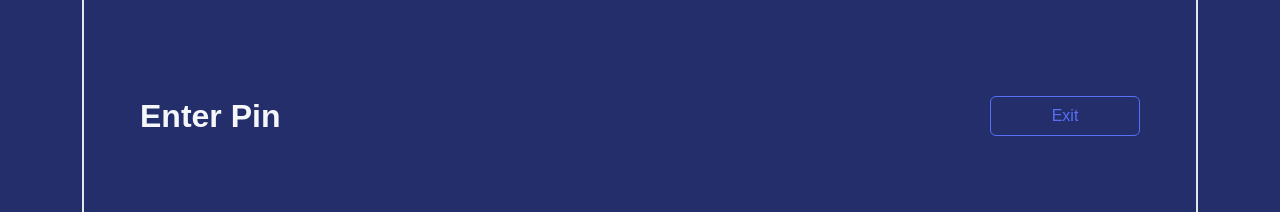
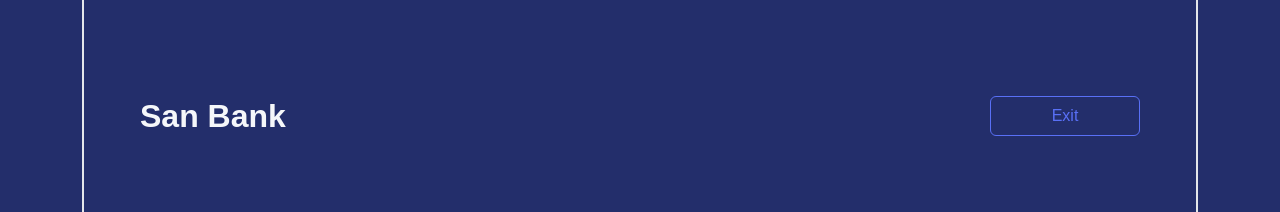
Before and after one commit to S-Nuttapong/Atm, a React (Vite) app: page / in a window 1280 px wide. Shown: the part 178-390 px from the top of the page. Built offline with nearby package versions, Linux system fonts and the light colour scheme.

Commit message:
feat: pretty transaction text

```diff
--- a/src/app/AtmLayout.tsx
+++ b/src/app/AtmLayout.tsx
@@ -18,8 +18,13 @@ export const AtmLayout: ComponentWithChildren = ({ children }) => (
     py={16}
   >
     <Stack w="full" spacing={20}>
-      <Flex w="full" justifyContent="space-between" alignItems="center">
-        <Heading variant="h1">Enter Pin</Heading>
+      <Flex
+        w="full"
+        justifyContent="space-between"
+        alignItems="center"
+        display={['none', 'flex', 'flex', 'flex']}
+      >
+        <Heading variant="h1">San Bank</Heading>
         <Button variant="outline" w="full" maxW={150}>
           Exit
         </Button>
--- a/src/entities/transaction/TransactionsMenu.tsx
+++ b/src/entities/transaction/TransactionsMenu.tsx
@@ -1,4 +1,5 @@
 import { Button, Grid } from '@shared/design-system'
+import { capitalizeBy } from '@shared/libs/fp'
 import { Transaction } from '@shared/types'
 import { useTransactionNavigation } from './transaction-navigation'
 
@@ -6,11 +7,19 @@ import { useTransactionNavigation } from './transaction-navigation'
 const gridStyle = ['1fr', '1fr 1fr']
 
 const transactions: Transaction[] = [
-  'EnterPin',
-  'MoneyTransfer',
-  'ViewBalance',
-  'WithdrawCash',
+  'Enter_Pin',
+  'Money_Transfer',
+  'View_Balance',
+  'Withdraw_Cash',
 ]
+const capitalizeWordsSeparatedByUnderScore = capitalizeBy('_', ' ')
+
+const transactionsMenuData = transactions.map(transaction => ({
+  title: capitalizeWordsSeparatedByUnderScore(transaction),
+  transaction,
+}))
+
+console.debug({ transactionsMenuData })
 
 export const TransactionsMenu = () => {
   const { navigate } = useTransactionNavigation()
@@ -23,14 +32,14 @@ export const TransactionsMenu = () => {
       gridTemplateColumns={gridStyle}
       gridGap={10}
     >
-      {transactions.map(transaction => (
+      {transactionsMenuData.map(data => (
         <Button
-          onClick={() => navigate(transaction)}
+          onClick={() => navigate(data.transaction)}
           variant="primary"
-          size="lg"
-          key={transaction}
+          size={'lg'}
+          key={data.title}
         >
-          {transaction}
+          {data.title}
         </Button>
       ))}
     </Grid>
--- /dev/null
+++ b/src/shared/libs/fp/capitalize.ts
@@ -0,0 +1 @@
+export const capitalize = (string: string) => string.toUpperCase()
--- /dev/null
+++ b/src/shared/libs/fp/captitalizeBy.ts
@@ -0,0 +1,8 @@
+
+import { capitalize } from "@shared/libs/fp/capitalize";
+import { joinBy } from "@shared/libs/fp/joinBy";
+import { splitBy } from "@shared/libs/fp/splitBy";
+import { map, pipe } from "remeda";
+
+export const capitalizeBy = (separator: string, joiner: string) => (string: string) =>
+    pipe(string, splitBy(separator), map(capitalize), joinBy(joiner))
--- a/src/shared/libs/fp/index.ts
+++ b/src/shared/libs/fp/index.ts
@@ -1 +1,5 @@
-export { first, isError, isString, last, pipe, sort, sortBy } from 'remeda';
+export { first, isError, isString, last, map, pipe, sort, sortBy } from 'remeda';
+export { capitalize } from "./capitalize";
+export { capitalizeBy } from "./captitalizeBy";
+export { joinBy } from "./joinBy";
+export { splitBy } from "./splitBy";
--- /dev/null
+++ b/src/shared/libs/fp/joinBy.ts
@@ -0,0 +1 @@
+export const joinBy = (by: string) => (stringList: string[]) => stringList.join(by)
--- /dev/null
+++ b/src/shared/libs/fp/splitBy.ts
@@ -0,0 +1 @@
+export const splitBy = (by: string) => (string: string) => string.split(by)
--- a/src/shared/react-query/index.ts
+++ b/src/shared/react-query/index.ts
@@ -1,7 +1,7 @@
 import { QueryClient, useQuery as tanstackUseQuery } from "@tanstack/react-query";
-
 export { QueryCache, QueryClient, QueryClientProvider, useMutation, useQueryClient } from "@tanstack/react-query";
 export type { UseMutationResult } from "@tanstack/react-query";
+export { ReactQueryDevtools } from '@tanstack/react-query-devtools';
 export { separateQueryOperationAndResult } from "./separateQueryOperationAndResult";
 
 /**
--- a/src/shared/types.ts
+++ b/src/shared/types.ts
@@ -3,7 +3,7 @@ import { FC, PropsWithChildren } from "react";
 
 export type ComponentWithChildren<P = unknown> = FC<PropsWithChildren<P>>
 
-export type Transaction = 'WithdrawCash' | 'EnterPin' | 'ViewBalance' | 'MoneyTransfer' | 'TransactionsMenu'
+export type Transaction = 'Withdraw_Cash' | 'Enter_Pin' | 'View_Balance' | 'Money_Transfer' | 'Transactions_Menu'
 
 export type UseVerifyPinConfigs = {
     onSuccess?: (data: User, variables: string, context: unknown) => void | Promise<unknown>
```
Also changed, not shown: src/app/AtmAppProvider.tsx (+5 -2 lines).
